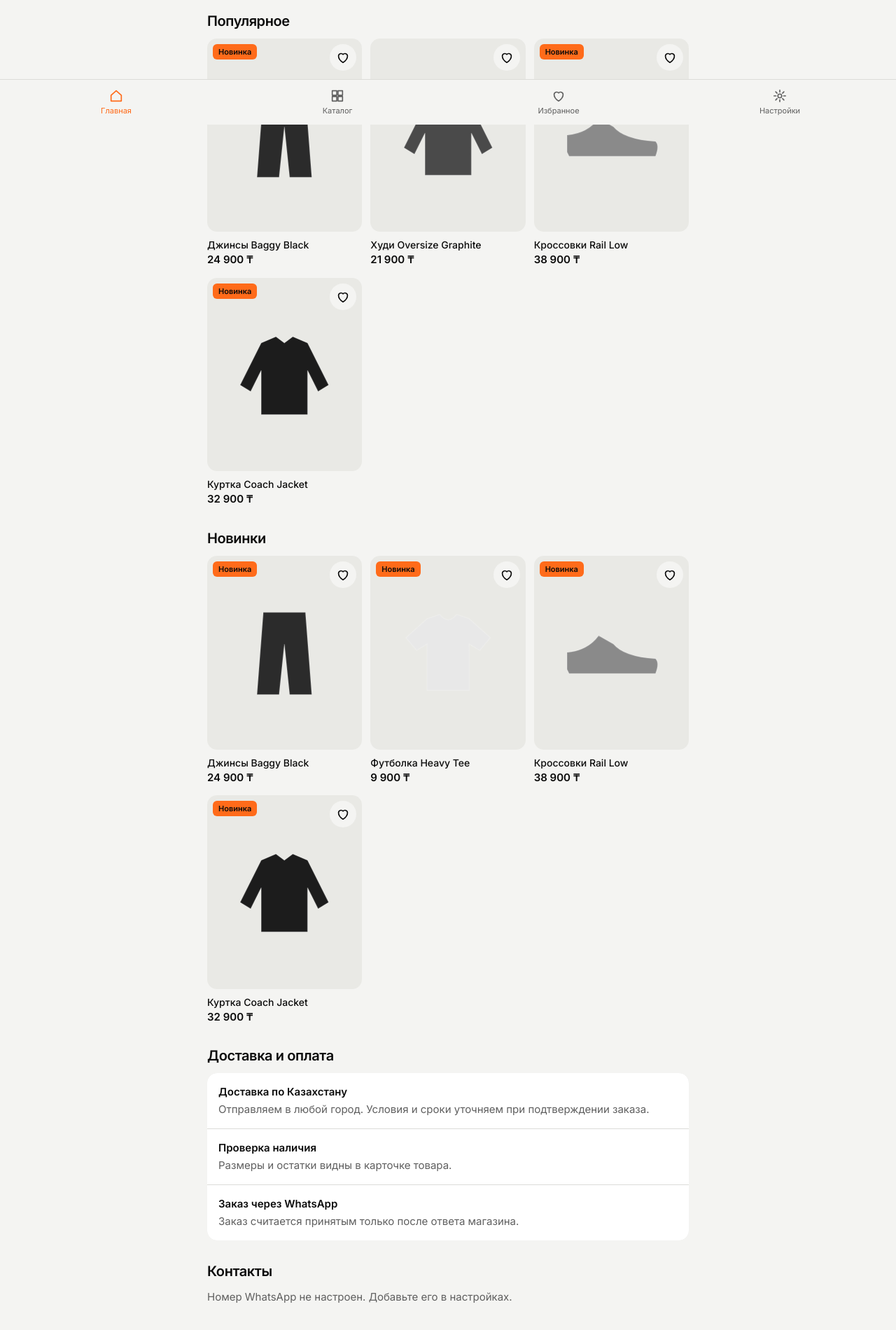
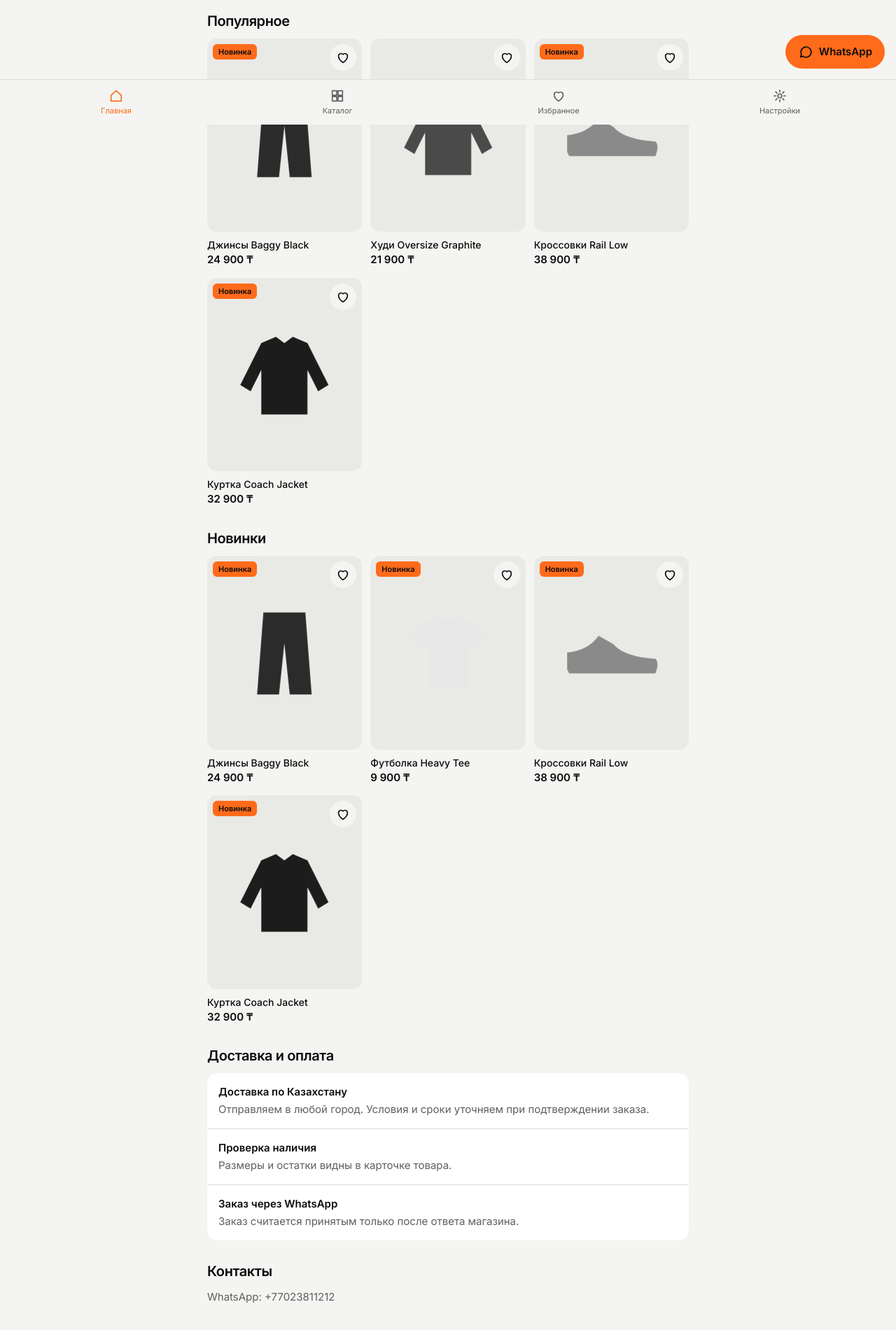
Before and after one commit to nvarrazxxx-cloud/telegram-shop00222, a plain HTML site: page index.html in a window 1280 px wide. Shown: the part 622-2522 px from the top of the page at 70% size. Drawn offline with Linux system fonts and the light colour scheme; a web font is replaced by a local one.

Commit message:
Add files via upload

```diff
--- a/index.html
+++ b/index.html
@@ -75,6 +75,8 @@ h2{font-size:20px;font-weight:600;margin:34px 0 14px;letter-spacing:-.02em}
 .err{color:#ff6b6b;margin:0 0 10px}
 .toast{position:fixed;left:50%;bottom:96px;transform:translateX(-50%);background:var(--tx);color:var(--bg);padding:11px 18px;border-radius:12px;font-weight:500;z-index:20;max-width:90%;animation:up .2s}
 .empty{padding:40px 0;text-align:center;color:var(--mut)}
+.wab{position:fixed;right:16px;bottom:calc(80px + env(safe-area-inset-bottom,0px));z-index:6;height:48px;padding:0 18px;border-radius:24px;background:var(--ac);color:var(--on-ac);font-weight:600;display:flex;align-items:center;gap:8px;text-decoration:none;transition:transform .15s}
+.wab:active{transform:scale(.96)}
 @media(prefers-reduced-motion:reduce){*{animation:none!important;transition:none!important}}
 </style>
 </head>
@@ -82,6 +84,7 @@ h2{font-size:20px;font-weight:600;margin:34px 0 14px;letter-spacing:-.02em}
 <div class="top"><div class="logo"><i></i>STREET STYLE</div><button id="topfav" class="back" aria-label="Избранное"></button></div>
 <main id="app" class="wrap"></main>
 <nav class="nav" id="nav"></nav>
+<a id="wab" class="wab" href="#" target="_blank" rel="noopener" aria-label="Написать в WhatsApp"><svg class="ic" viewBox="0 0 24 24" aria-hidden="true"><path d="M4 20l1.3-4.2A8 8 0 118 19z"/></svg>WhatsApp</a>
 <script>
 var CATS=[['all','Все товары'],['jeans','Джинсы'],['shoes','Обувь'],['tees','Футболки'],['hoodies','Худи'],['pants','Штаны'],['jackets','Куртки'],['acc','Аксессуары']];
 var P=[
@@ -96,7 +99,7 @@ var P=[
 var SH={tees:'M30 18L42 14Q50 24 58 14L70 18L90 36L80 48L70 42V86H30V42L20 48L10 36Z',hoodies:'M28 22L40 14Q50 30 60 14L72 22L92 62L82 68L72 48V88H28V48L18 68L8 62Z',jackets:'M28 20L42 14L50 20L58 14L72 20L92 60L82 66L72 46V88H28V46L18 66L8 60Z',jeans:'M30 12H70L76 90H55L50 42L45 90H24Z',pants:'M28 12H72L80 90H56L50 40L44 90H20Z',shoes:'M8 66V50Q28 48 38 34L52 42Q62 54 92 56Q96 60 92 70H10Z',acc:'M20 62Q22 30 50 28Q78 30 80 62ZM70 60H96V67H70Z'};
 var DEF_CODE='';
 var st={v:'home',cat:'all',q:'',sort:'pop',fav:[],pid:null,size:null,wa:''};
-try{st.fav=JSON.parse(localStorage.getItem('ss_fav')||'[]');st.wa=localStorage.getItem('ss_wa')||''}catch(e){}
+try{st.fav=JSON.parse(localStorage.getItem('ss_fav')||'[]');st.wa=localStorage.getItem('ss_wa')||'77023811212'}catch(e){}
 var $=function(s){return document.querySelector(s)};
 var fmt=function(n){return n.toLocaleString('ru-RU')+' ₸'};
 var I={home:'<path d="M4 11l8-7 8 7v9H4z"/>',cat:'<rect x="4" y="4" width="7" height="7"/><rect x="13" y="4" width="7" height="7"/><rect x="4" y="13" width="7" height="7"/><rect x="13" y="13" width="7" height="7"/>',heart:'<path d="M12 20s-7-4.6-7-10a4 4 0 017-2.6A4 4 0 0119 10c0 5.400-7 10-7 10z"/>',set:'<circle cx="12" cy="12" r="3"/><path d="M12 3v3M12 18v3M3 12h3M18 12h3M5.600 5.600l2.100 2.100M16.300 16.300l2.100 2.100M5.600 18.400l2.100-2.100M16.300 7.700l2.100-2.100"/>',back:'<path d="M15 5l-7 7 7 7"/>',wa:'<path d="M4 20l1.300-4.200A8 8 0 118 19z"/>'};
@@ -121,7 +124,7 @@ else if(v=='catalog'){h='<h2>Каталог</h2><div class="srch"><input id="q"
 else if(v=='favs'){h='<h2>Избранное</h2>'+gridOf(P.filter(function(p){return st.fav.indexOf(p.id)>-1}),'Нажмите на сердечко у товара, чтобы сохранить его здесь.')}
 else if(v=='settings'){h='<h2>Настройки</h2><button class="btn ghost block" data-go="admin" style="margin-bottom:16px">Панель администратора</button><label class="fld"><span>Номер WhatsApp магазина (с кодом страны, без плюса)</span><input id="wa" inputmode="numeric" placeholder="Например, код страны и номер" value="'+st.wa+'"></label><button class="btn block" id="savewa">Сохранить номер</button><p class="mut">В этом прототипе номер хранится только в вашем браузере. В боевой версии он лежит в базе, а доступ к настройкам закрыт кодом администратора, который проверяет сервер.</p>'}
 else if(v=='product'){var p=P.filter(function(x){return x.id==st.pid})[0];h='<button class="back" data-go="catalog">'+ic('back')+'Назад</button><div class="gal">'+(p.imgs&&p.imgs.length?p.imgs:[0,1,2]).map(function(q,i){return art(p,i)}).join('')+'</div><h2 style="margin-top:18px">'+p.name+'</h2><p class="pr" style="font-size:20px">'+fmt(p.price)+'</p><p class="mut">Артикул '+p.sku+'. Цвет: '+p.color+'.</p><p>'+p.d+'</p><h2 style="font-size:16px">Размер</h2><div class="sizes">'+Object.keys(p.sizes).map(function(s){var n=p.sizes[s];return '<button class="sz'+(st.size==s?' on':'')+'" data-size="'+s+'"'+(n?'':' disabled aria-label="Размер '+s+' недоступен"')+'>'+s+'</button>'}).join('')+'</div><p class="mut">'+(st.size?(p.sizes[st.size]<=2?'Осталось '+p.sizes[st.size]+' шт.':'В наличии'):'Выберите размер, чтобы оформить заказ. Зачёркнутых размеров сейчас нет.')+'</p><div style="height:70px"></div><div class="cta"><button class="btn block" id="order">Заказать</button></div>'}
-$('#app').innerHTML=h;document.querySelector('.nav').style.display=v=='product'?'none':'flex'}
+$('#app').innerHTML=h;document.querySelector('.nav').style.display=v=='product'?'none':'flex';var w=$('#wab');w.style.display=(v=='product'||v=='admin')?'none':'flex';w.href='https://wa.me/'+st.wa.replace(/\D/g,'')+'?text='+encodeURIComponent('Здравствуйте! Хочу уточнить информацию о товарах STREET STYLE.')}
 function gridOf(a,msg){return a.length?'<div class="grid">'+a.map(card).join('')+'</div>':'<p class="empty">'+(msg||'Ничего не найдено. Измените запрос или категорию.')+'</p>'}
 function sheet(){var p=P.filter(function(x){return x.id==st.pid})[0],d=document.createElement('div');d.className='sheet';
 d.innerHTML='<form novalidate><h2 style="margin-top:0">Оформление заказа</h2><p class="sum"><b>'+p.name+'</b><br><span class="mut">Артикул '+p.sku+', размер '+st.size+'</span><br><b>'+fmt(p.price)+'</b></p><label class="fld"><span>Имя</span><input name="n" autocomplete="name"></label><label class="fld"><span>Город</span><input name="c" autocomplete="address-level2"></label><label class="fld"><span>Адрес доставки</span><input name="a" autocomplete="street-address"></label><label class="fld"><span>Почтовый индекс</span><input name="z" inputmode="numeric" autocomplete="postal-code"></label><label class="fld"><span>Телефон</span><input name="t" type="tel" autocomplete="tel"></label><p class="err" id="err" role="alert" hidden></p><button class="btn block" type="submit">'+ic('wa')+'Перейти в WhatsApp</button><button class="btn ghost block" type="button" id="cl" style="margin-top:8px">Отмена</button></form>';
```
